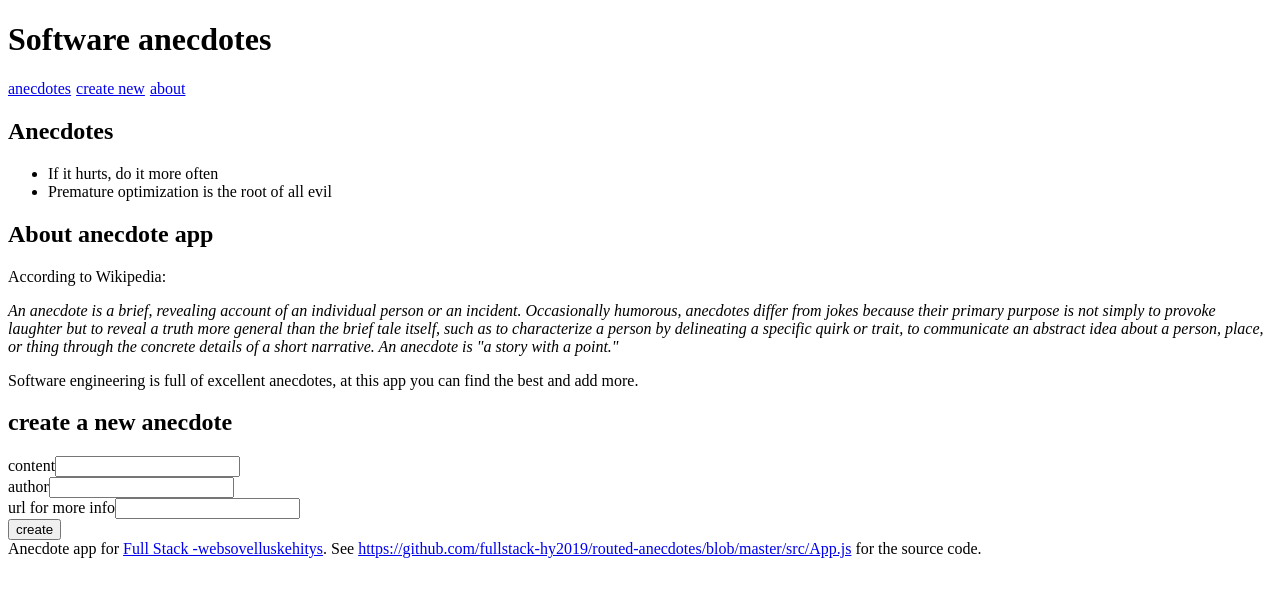
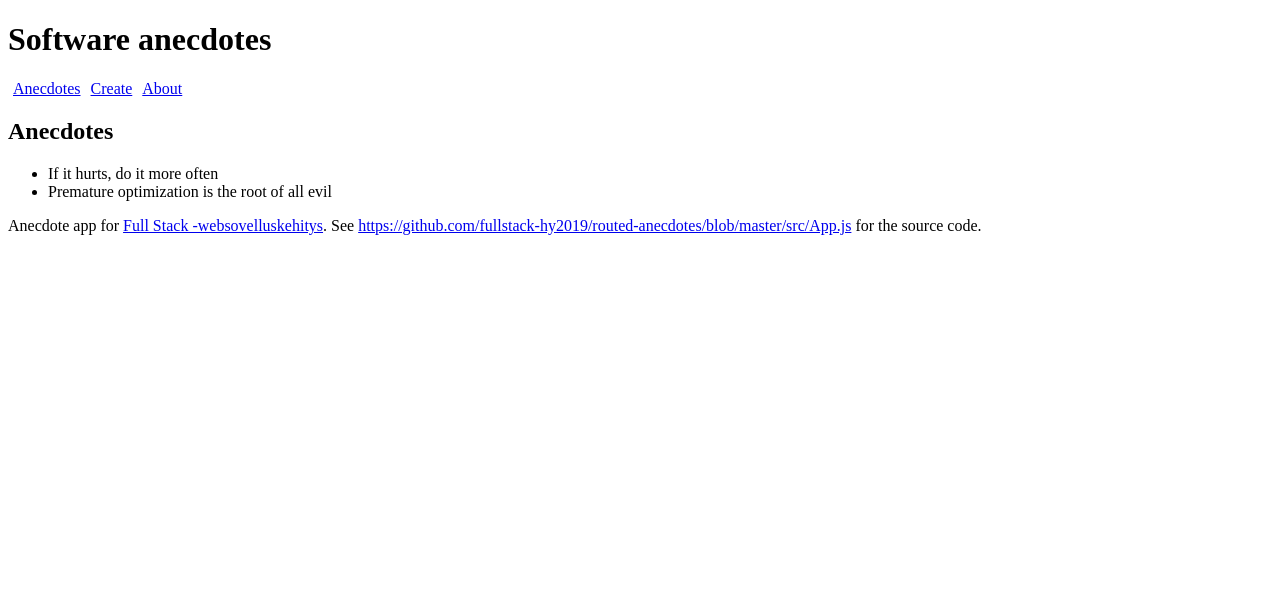
Before and after one commit to allanwilsonGithub/fullstackopen2020AllanWilsonPart7, a React (Create React App) app: page / in a window 1280 px wide. Shown: the top 596 px of the page. Built offline with nearby package versions, Linux system fonts and the light colour scheme; the HTML template or start-up script is replaced by a standard one.

Commit message:
7.1: routed anecdotes, step1 DONE

```diff
--- a/package.json
+++ b/package.json
@@ -8,6 +8,7 @@
     "@testing-library/user-event": "^7.2.1",
     "react": "^16.12.0",
     "react-dom": "^16.12.0",
+    "react-router-dom": "^5.2.0",
     "react-scripts": "3.3.1"
   },
   "scripts": {
--- a/src/App.js
+++ b/src/App.js
@@ -1,17 +1,9 @@
 import React, { useState } from 'react'
+import {
+  BrowserRouter as Router,
+  Switch, Route, Link
+} from "react-router-dom"
 
-const Menu = () => {
-  const padding = {
-    paddingRight: 5
-  }
-  return (
-    <div>
-      <a href='#' style={padding}>anecdotes</a>
-      <a href='#' style={padding}>create new</a>
-      <a href='#' style={padding}>about</a>
-    </div>
-  )
-}
 
 const AnecdoteList = ({ anecdotes }) => (
   <div>
@@ -122,15 +114,33 @@
     setAnecdotes(anecdotes.map(a => a.id === id ? voted : a))
   }
 
+  const padding = {
+    padding: 5
+  }
+
   return (
-    <div>
+    <Router>
       <h1>Software anecdotes</h1>
-      <Menu />
-      <AnecdoteList anecdotes={anecdotes} />
-      <About />
-      <CreateNew addNew={addNew} />
+      <div>
+        <Link style={padding} to="/">Anecdotes</Link>
+        <Link style={padding} to="/create">Create</Link>
+        <Link style={padding} to="/about">About</Link>
+      </div>
+
+      <Switch>
+        <Route path="/create">
+          <CreateNew addNew={addNew} />
+        </Route>
+        <Route path="/about">
+          <About />
+        </Route>
+        <Route path="/">
+          <AnecdoteList anecdotes={anecdotes} />
+        </Route>
+      </Switch>
+
       <Footer />
-    </div>
+    </Router>
   )
 }
 
```
Also changed, not shown: 1 other file (tests, documents, lock files or other folders).
